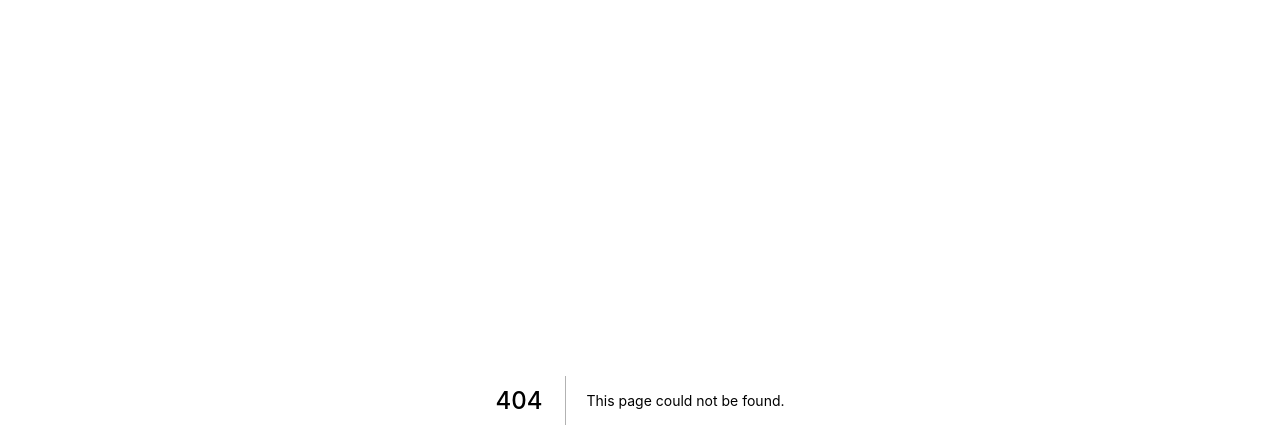
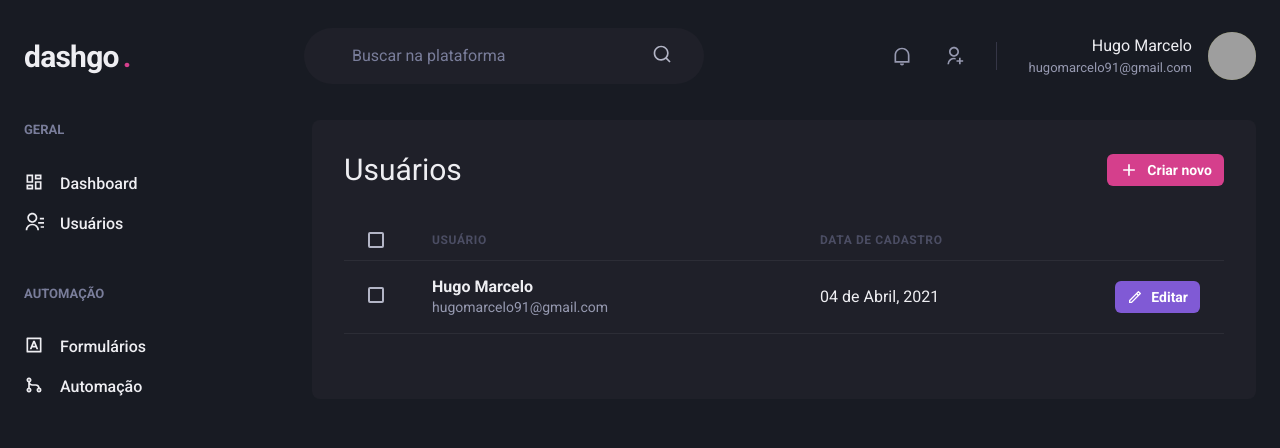
Before and after one commit to hugo-marcelo/dashgo, a Next.js app: page /users in a window 1280 px wide. Before the commit this address had no page. Shown: the top 448 px of the page. Built offline with nearby package versions, Linux system fonts and the light colour scheme; grey boxes are pictures that could not be loaded.

Commit message:
feat: add list of users page

```diff
--- /dev/null
+++ b/src/pages/users/index.tsx
@@ -0,0 +1,89 @@
+import {
+  Box,
+  Button,
+  Checkbox,
+  Flex,
+  Heading,
+  Icon,
+  Table,
+  Tbody,
+  Td,
+  Text,
+  Th,
+  Thead,
+  Tr
+} from '@chakra-ui/react';
+import { RiAddLine, RiPencilLine } from 'react-icons/ri';
+
+import { Header } from '../../components/Header';
+import { Sidebar } from '../../components/Sidebar';
+
+export default function UserList() {
+  return (
+    <Box>
+      <Header />
+
+      <Flex w="100%" my="6" maxWidth={1480} mx="auto" px="6">
+        <Sidebar />
+
+        <Box flex="1" borderRadius={8} bg="gray.800" p="8">
+          <Flex mb="8" justify="space-between" align="center">
+            <Heading size="lg" fontWeight="normal">
+              Usuários
+            </Heading>
+
+            <Button
+              as="a"
+              size="sm"
+              fontSize="sm"
+              colorScheme="pink"
+              leftIcon={<Icon as={RiAddLine} fontSize="20" />}
+            >
+              Criar novo
+            </Button>
+          </Flex>
+
+          <Table colorScheme="whiteAlpha">
+            <Thead>
+              <Tr>
+                <Th px="6" color="gray.300" width="8">
+                  <Checkbox colorScheme="pink" />
+                </Th>
+                <Th>Usuário</Th>
+                <Th>Data de cadastro</Th>
+                <Th width="8"></Th>
+              </Tr>
+            </Thead>
+            <Tbody>
+              <Tr>
+                <Td px="6">
+                  <Checkbox colorScheme="pink" />
+                </Td>
+                <Td>
+                  <Box>
+                    <Text fontWeight="bold">Hugo Marcelo</Text>
+                    <Text fontSize="sm" color="gray.300">
+                      hugomarcelo91@gmail.com
+                    </Text>
+                  </Box>
+                </Td>
+                <Td>04 de Abril, 2021</Td>
+                <Td>
+                  <Button
+                    as="a"
+                    size="sm"
+                    fontSize="sm"
+                    colorScheme="purple"
+                    leftIcon={<Icon as={RiPencilLine} fontSize="16" />}
+                  >
+                    Editar
+                  </Button>
+                </Td>
+              </Tr>
+            </Tbody>
+          </Table>
+        </Box>
+      </Flex>
+    </Box>
+  );
+}
```
